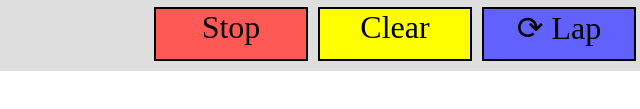
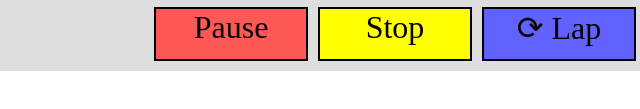
Before and after one commit to Kachanov/Stopwatch, a plain HTML site: page index.html in a window 1280 px wide. Both pictures are taken after a click on the element "Start". Shown: the part 387-496 px from the top of the page, 13-653 px from the left. Drawn offline with Linux system fonts and the light colour scheme.

Commit message:
fix buttons name

```diff
--- a/index.html
+++ b/index.html
@@ -34,11 +34,11 @@
 
             <div id="navigation" class="navigation">
 
-                <div id="start-stop-button" class="start-stop-button">
+                <div id="start-pause-button" class="start-pause-button">
                     Start
                 </div>
-                <div id="clear-button" class="clear-button">
-                    Clear
+                <div id="stop-button" class="stop-button">
+                    Stop
                 </div>
                 <div id="lap-button" class="lap-button">
                     ⟳ Lap
--- a/stopwatch.js
+++ b/stopwatch.js
@@ -55,7 +55,6 @@ class Stopwatch{
 
 
     rotateSecondsArrow(){
-        //degree = degree + 6;
         secondsArrow.style.transform = "rotate(" + this.seconds * 6 + "deg)";
     }
 
@@ -69,15 +68,12 @@ class Stopwatch{
         minutesArrow.style.transform = "rotate(" + this.minutes * 6 + "deg)";
     }
 
-    clearMinutesArrow(){
-
-    }
 }
 
 var stopwatch = new Stopwatch(0, 0);
 
-var startStopButton = document.getElementById("start-stop-button");
-var clearButton = document.getElementById("clear-button");
+var startPauseButton = document.getElementById("start-pause-button");
+var stopButton = document.getElementById("stop-button");
 var minutes = document.getElementById("minutes");
 var seconds = document.getElementById("seconds");
 var lapButton = document.getElementById("lap-button");
@@ -88,21 +84,21 @@ var minutesArrow = document.getElementById("minutes-arrow");
 var isStart = false;
 var degree = 0;
 
-startStopButton.onclick = () => {
+startPauseButton.onclick = () => {
     if(isStart === false) {
         stopwatch.start();
         isStart = true;
-        startStopButton.classList.add("isStart");
-        startStopButton.innerHTML = "Stop";
+        startPauseButton.classList.add("isStart");
+        startPauseButton.innerHTML = "Pause";
     }else{
         stopwatch.stop();
         isStart = false;
-        startStopButton.classList.remove("isStart");
-        startStopButton.innerHTML = "Start";
+        startPauseButton.classList.remove("isStart");
+        startPauseButton.innerHTML = "Start";
     }
 };
 
-clearButton.onclick = () => stopwatch.clear();
+stopButton.onclick = () => stopwatch.clear();
 
 var laps = new Array();
 lapButton.onclick = () => {
@@ -110,8 +106,3 @@ lapButton.onclick = () => {
     console.log(laps);
     this.rotateMinutesArrow();
 };
-
-
-/*startButton.onclick = function () {
-    stopwatch.start();
-};*/
--- a/styles.css
+++ b/styles.css
@@ -37,7 +37,7 @@
     margin-bottom: 10px;
 }
 
-.start-stop-button{
+.start-pause-button{
     display: flex;
     flex-direction: row;
     justify-content: center;
@@ -53,11 +53,11 @@
     margin-right: 10px;
 }
 
-.start-stop-button.isStart{
+.start-pause-button.isStart{
     background-color: #ff5956;
 }
 
-.clear-button{
+.stop-button{
     width: 150px;
     height: 50px;
     background-color: yellow;
```
